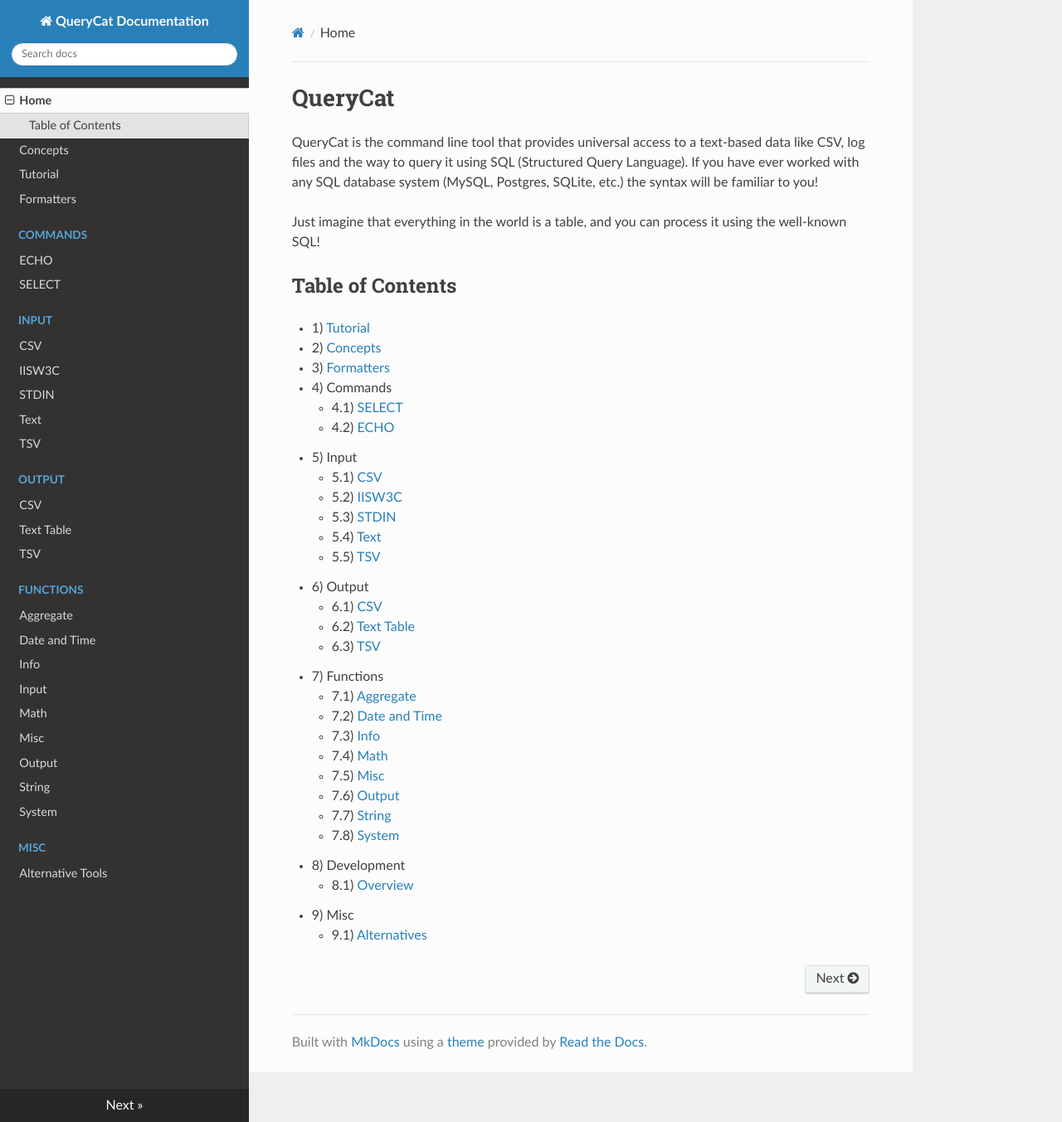
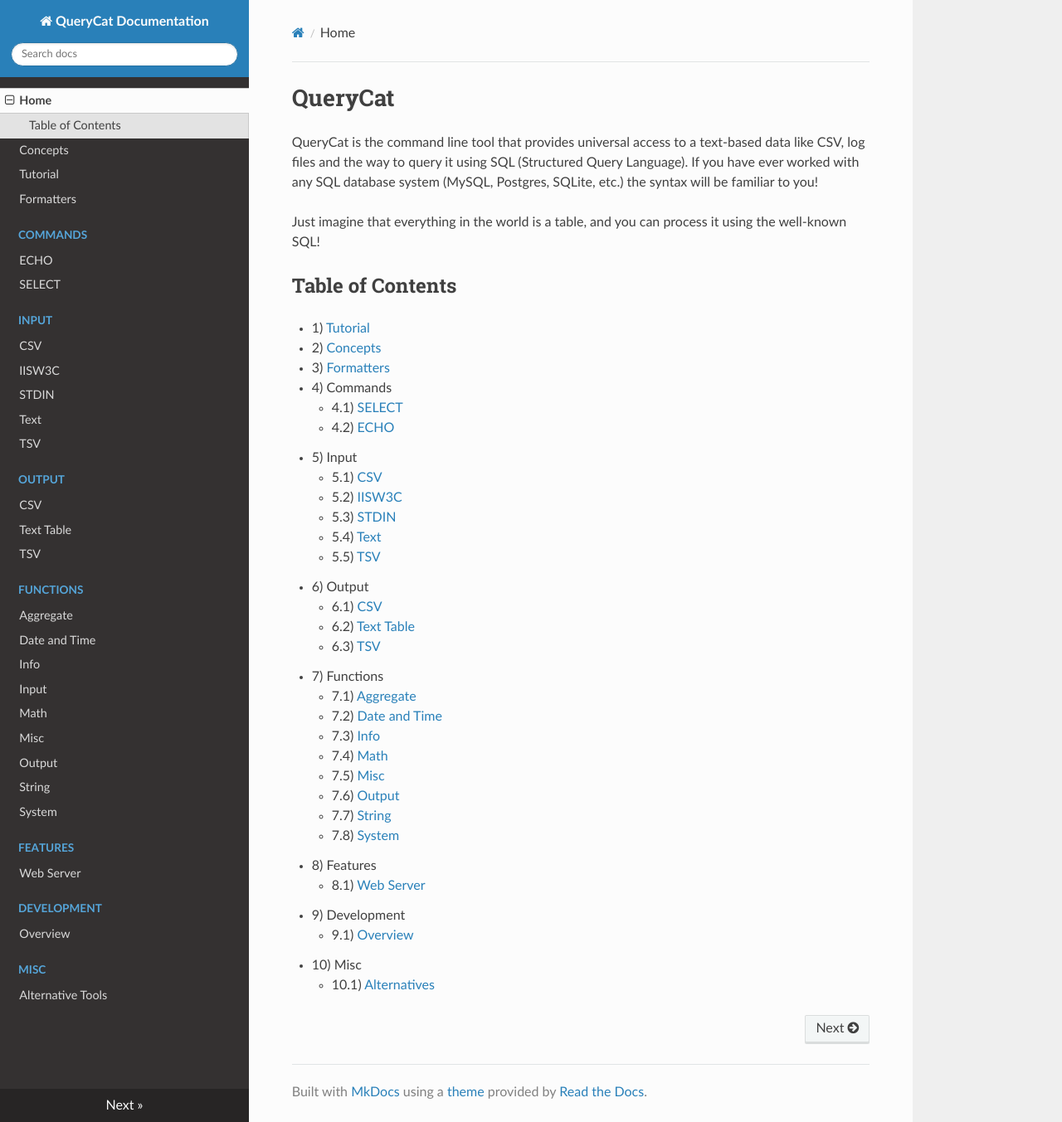
Before and after one commit to krasninja/querycat, an MkDocs documentation site: the page built from docs/index.md, in a window 1280 px wide and 1353 px high. Shown: the whole window at 83% size. Built offline with MkDocs 1.6.1, drawn with Linux system fonts in a browser that asks for light colours; nearby versions of some CDN libraries.

Commit message:
Improve web server queries handlers

```diff
--- a/docs/index.md
+++ b/docs/index.md
@@ -31,7 +31,9 @@
     - 7.6) [Output](functions/output)
     - 7.7) [String](functions/string)
     - 7.8) [System](functions/system)
-- 8) Development
-    - 8.1) [Overview](development/overview)
-- 9) Misc
-    - 9.1) [Alternatives](misc/alternative-tools)
+- 8) Features
+    - 8.1) [Web Server](features/web-server)
+- 9) Development
+    - 9.1) [Overview](development/overview)
+- 10) Misc
+    - 10.1) [Alternatives](misc/alternative-tools)
--- a/mkdocs.yml
+++ b/mkdocs.yml
@@ -27,6 +27,10 @@
     - 'Output': functions/output.md
     - 'String': functions/string.md
     - 'System': functions/system.md
+  - 'Features':
+    - 'Web Server': features/web-server.md
+  - 'Development':
+    - 'Overview': development/overview.md
   - 'Misc':
     - 'Alternative Tools': misc/alternative-tools.md
 theme: readthedocs
```
Also changed, not shown: docs/features/web-server.md (added, +66 -0 lines), 1 other file.
